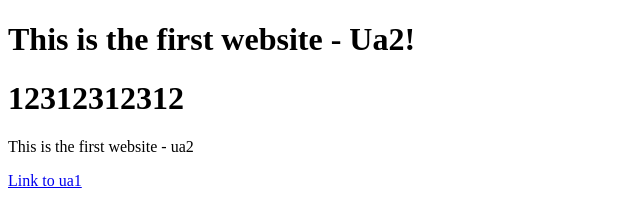
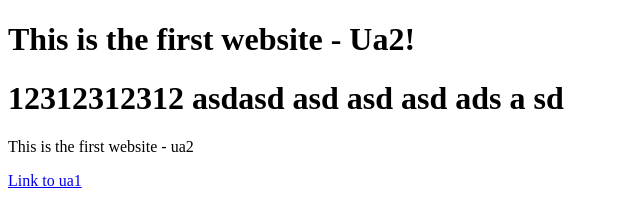
Before and after one commit to hcjason/Ger2020, a plain HTML site: page index.html in a window 1280 px wide. Shown: the whole page, without its empty margins (0-640 px from the left). Drawn offline with Linux system fonts and the light colour scheme.

Commit message:
Update index.html
Added stuff to gerrys

```diff
--- a/index.html
+++ b/index.html
@@ -13,7 +13,7 @@
 <body>
 
   <h1>This is the first website - Ua2!</h1>
-  <h1>12312312312</h1>
+  <h1>12312312312 asdasd asd asd asd ads a sd</h1>
   <p>This is the first website - ua2</p>
 
   <a href="https://wwdaua1.handbuiltclients.com">Link to ua1</a>
```
